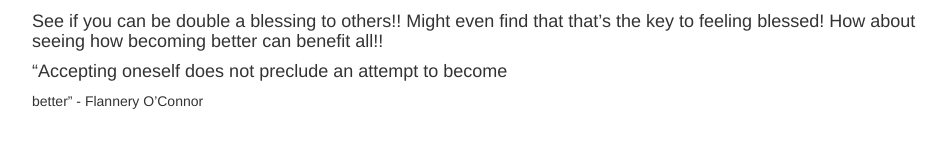
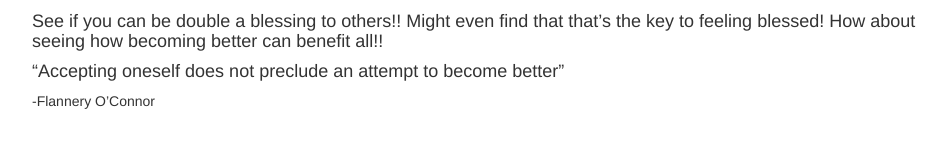
Before and after one commit to EymanMeraj/EymanMeraj.github.iotest, a plain HTML site: page index.html in a window 1280 px wide. Shown: the part 296-444 px from the top of the page, without its empty margins (153-1102 px from the left). Drawn offline with nearby package versions, Linux system fonts and the light colour scheme; some packages are replaced by stand-ins of ours.

Commit message:
Modifying the index.html

```diff
--- a/index.html
+++ b/index.html
@@ -370,9 +370,10 @@ Please check them out!</h3>
 that’s the key to feeling blessed! How about seeing how becoming better
 can benefit all!!</h4>
 </div>
-<div id="accepting-oneself-does-not-preclude-an-attempt-to-become" class="section level4">
-<h4>“Accepting oneself does not preclude an attempt to become</h4>
-<p>better” - Flannery O’Connor</p>
+<div id="accepting-oneself-does-not-preclude-an-attempt-to-become-better" class="section level4">
+<h4>“Accepting oneself does not preclude an attempt to become
+better”</h4>
+<p>-Flannery O’Connor</p>
 </div>
 </div>
 </div>
```
